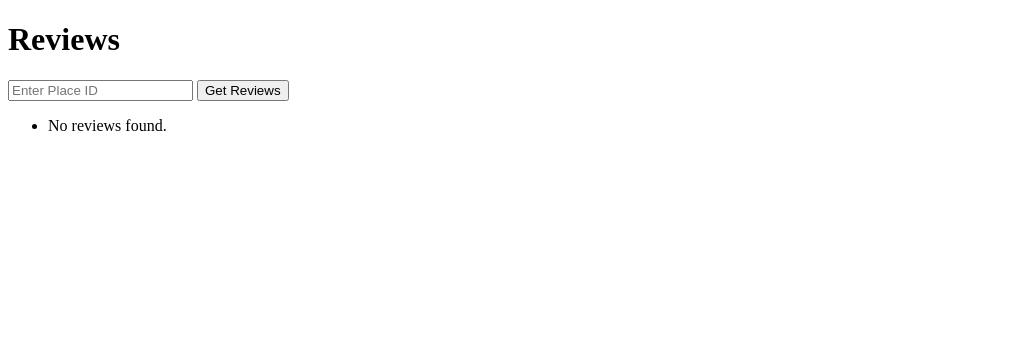
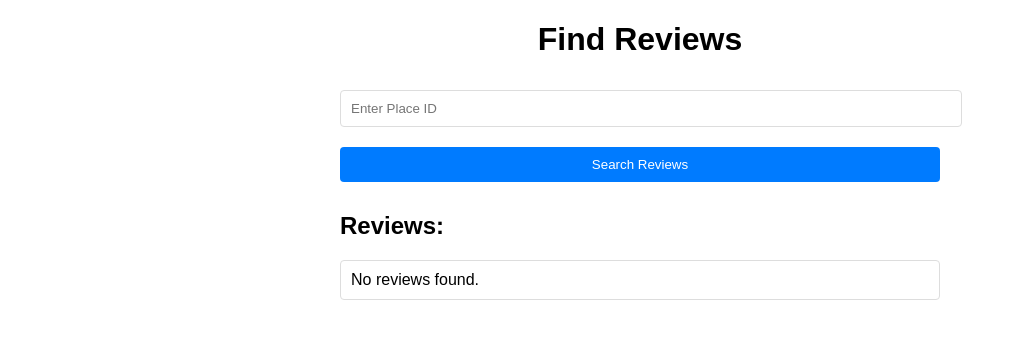
Before and after one commit to jonathan-bruce05/Yelp_Project, a Django app: page /yelpdupe/reviews/ in a window 1280 px wide. Shown: the top 339 px of the page, without its empty margins (0-1017 px from the left). Run offline with Django 5.2, Linux system fonts and the light colour scheme.

Commit message:
Reviews now links to search page and shows reviews when "reviews" is clicked.

```diff
--- /dev/null
+++ b/yelpdupe/templates/yelpdupe/reviewsearch.html
@@ -0,0 +1,82 @@
+<!DOCTYPE html>
+<html lang="en">
+<head>
+    <meta charset="UTF-8">
+    <meta name="viewport" content="width=device-width, initial-scale=1.0">
+    <title>Search Reviews</title>
+    <style>
+        body {
+            font-family: Arial, sans-serif;
+            margin: 20px;
+        }
+        .container {
+            max-width: 600px;
+            margin: auto;
+        }
+        h1 {
+            text-align: center;
+        }
+        .search-container {
+            margin-bottom: 20px;
+        }
+        input[type="text"],
+        button {
+            padding: 10px;
+            margin: 10px 0;
+            width: 100%;
+            border: 1px solid #ddd;
+            border-radius: 4px;
+        }
+        button {
+            background-color: #007BFF;
+            color: white;
+            border: none;
+        }
+        button:hover {
+            background-color: #0056b3;
+        }
+        .reviews-container {
+            margin-top: 20px;
+        }
+        ul {
+            list-style-type: none;
+            padding: 0;
+        }
+        li {
+            padding: 10px;
+            margin-bottom: 5px;
+            border: 1px solid #ddd;
+            border-radius: 4px;
+        }
+    </style>
+</head>
+<body>
+    <div class="container">
+        <h1>Find Reviews</h1>
+
+        <!-- Search form for the reviews -->
+        <div class="search-container">
+            <form method="GET">
+                <input type="text" name="place_id" placeholder="Enter Place ID" required>
+                <button type="submit">Search Reviews</button>
+            </form>
+        </div>
+
+        <!-- Display reviews -->
+        <div class="reviews-container">
+            <h2>Reviews:</h2>
+            <ul>
+                {% for review in reviews %}
+                    <li>
+                        <strong>{{ review.author_name }} (Rating: {{ review.rating }})</strong><br>
+                        <p>{{ review.text }}</p>
+                        <small>{{ review.time }}</small>
+                    </li>
+                {% empty %}
+                    <li>No reviews found.</li>
+                {% endfor %}
+            </ul>
+        </div>
+    </div>
+</body>
+</html>
--- a/yelpdupe/views.py
+++ b/yelpdupe/views.py
@@ -44,7 +44,7 @@ def reviews_viewer(request):
                 time=review_time,
             )
 
-    return render(request, 'yelpdupe/reviews.html', {'reviews': reviews})
+    return render(request, 'yelpdupe/reviewsearch.html', {'reviews': reviews})
 
 #Google Restaurant search implementation
 def search_restaurants(request):
```
Also changed, not shown: yelpdupe/templates/yelpdupe/search.html (+19 -6 lines), db.sqlite3.
